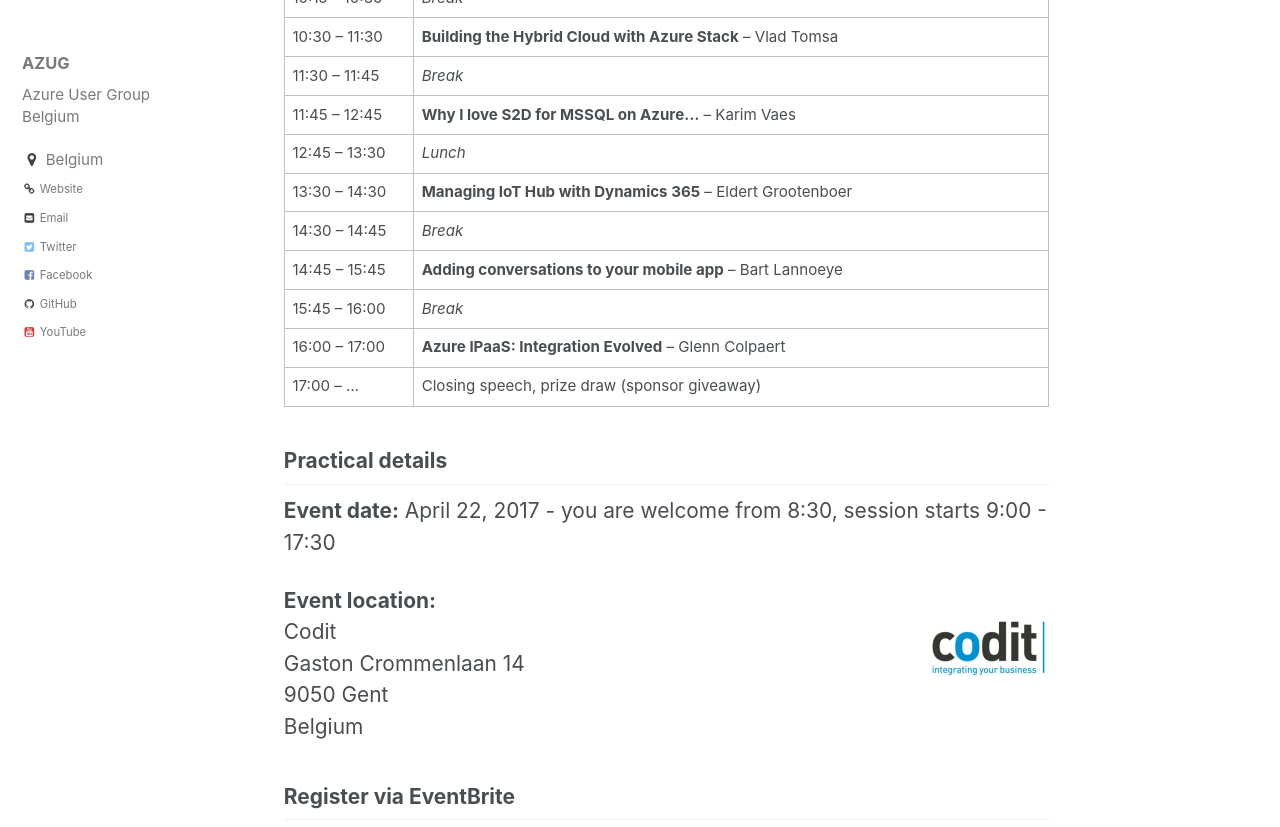
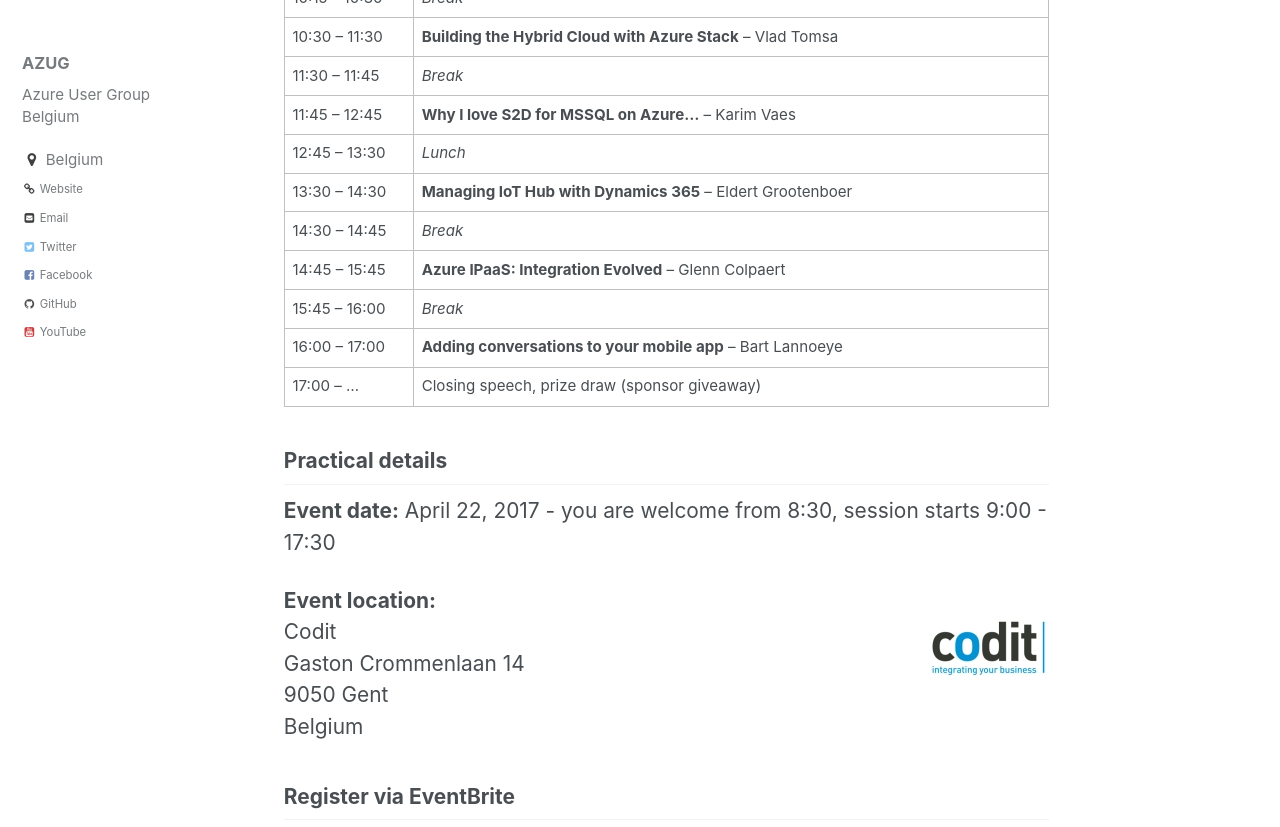
Before and after one commit to AzugBe/azugbe.github.io, a Jekyll site: the page built from _posts/events/2017-04-22---global-azure-bootcamp-2017.md, in a window 1280 px wide and 900 px high, scrolled down 731 px, cut to the strip 0-827 px from the top of the window. Built offline with Jekyll 4.4.1, drawn with Linux system fonts in a browser that asks for light colours.

```diff
--- a/_posts/events/2017-04-22---global-azure-bootcamp-2017.md
+++ b/_posts/events/2017-04-22---global-azure-bootcamp-2017.md
@@ -30,9 +30,9 @@ We will host a full day of Azure sessions, labs or just provide a workspace for
 | 12:45 – 13:30 | 	 *Lunch*                                                                                                                            |
 | 13:30 – 14:30 | 	 **Managing IoT Hub with Dynamics 365** – Eldert Grootenboer                             |
 | 14:30 – 14:45 | 	 *Break*                                                                                                                            |
-| 14:45 – 15:45 | 	 **Adding conversations to your mobile app** – Bart Lannoeye                                |
+| 14:45 – 15:45 | 	 **Azure IPaaS: Integration Evolved** – Glenn Colpaert                                              |
 | 15:45 – 16:00 | 	 *Break*                                                                                                                           |
-| 16:00 – 17:00 | 	 **Azure IPaaS: Integration Evolved** – Glenn Colpaert                                             |
+| 16:00 – 17:00 | 	  **Adding conversations to your mobile app** – Bart Lannoeye                              |
 | 17:00 – ...	    |  Closing speech, prize draw (sponsor giveaway)                                                            |
 
 ## Practical details
```
